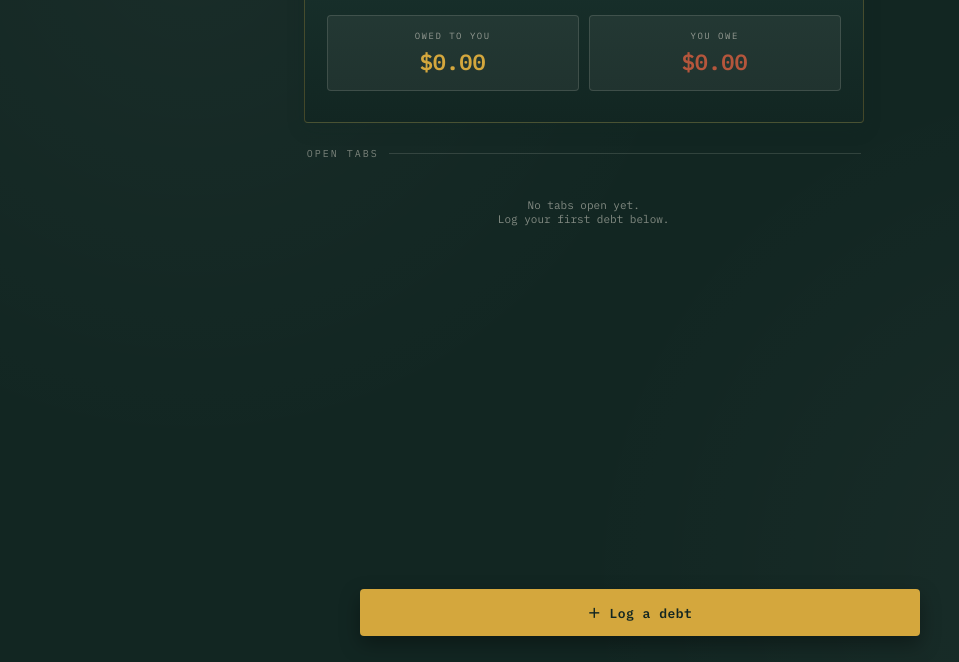
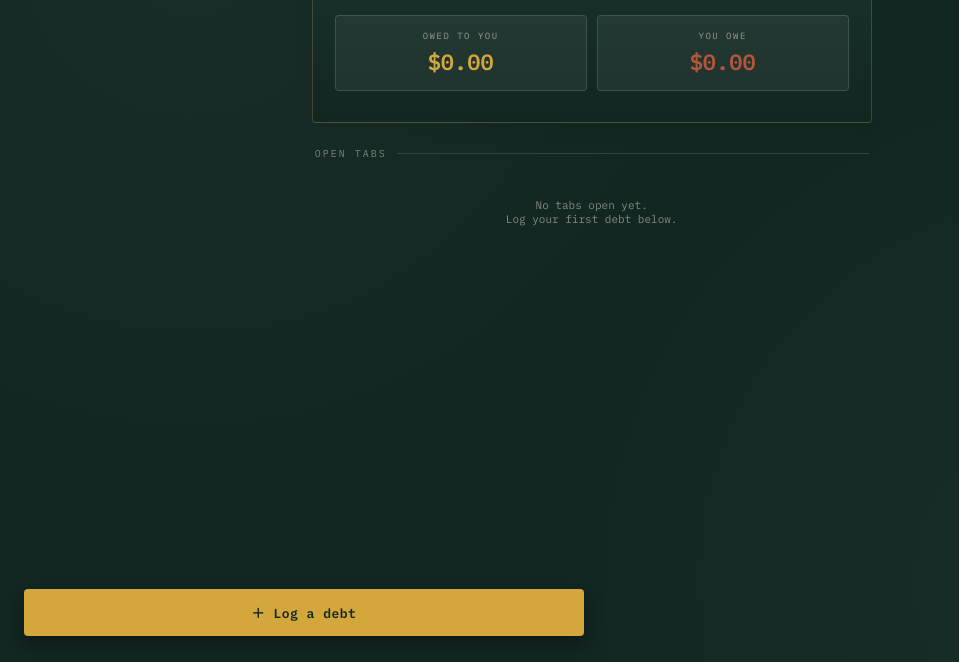
Before and after one commit to juegafloo777/you-owe-me, a plain HTML site: page index.html in a window 1280 px wide. Shown: the part 138-800 px from the top of the page, without its empty margins (0-959 px from the left). Drawn offline with nearby package versions, Linux system fonts and the light colour scheme.

Commit message:
Refactor FAB positioning and container padding
Adjusted padding and positioning for the FAB and app container.

```diff
--- a/index.html
+++ b/index.html
@@ -34,7 +34,7 @@
     min-height:100vh;
     display:flex;
     justify-content:center;
-    padding: 28px 16px 60px;
+    padding: 28px 8px 60px 24px;
   }
   #app{
     width:100%;
@@ -202,8 +202,9 @@
   .fab{
     position: fixed;
     bottom: 26px;
-    left:50%;
-    transform: translateX(-50%);
+    left:24px;
+    right:8px;
+    transform: none;
     background: var(--gold);
     color: var(--ledger);
     border:none;
@@ -219,10 +220,10 @@
     align-items:center;
     gap:8px;
     max-width:560px;
-    width: calc(100% - 32px);
+    width: auto;
     justify-content:center;
   }
-  .fab:active{ transform: translateX(-50%) scale(0.97); }
+  .fab:active{ transform: scale(0.97); }
 
   /* ---------- Overlay screens ---------- */
   .overlay{
```
